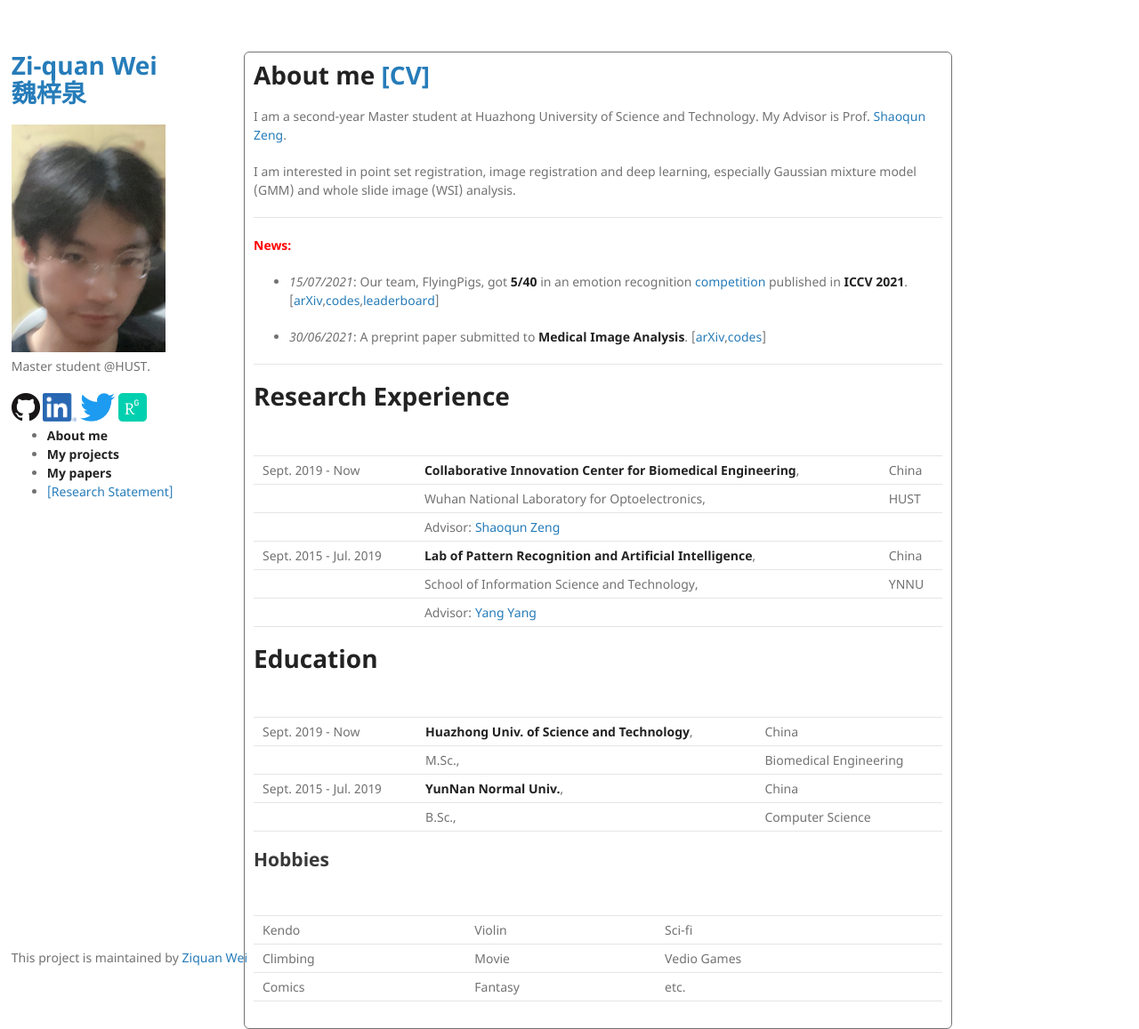
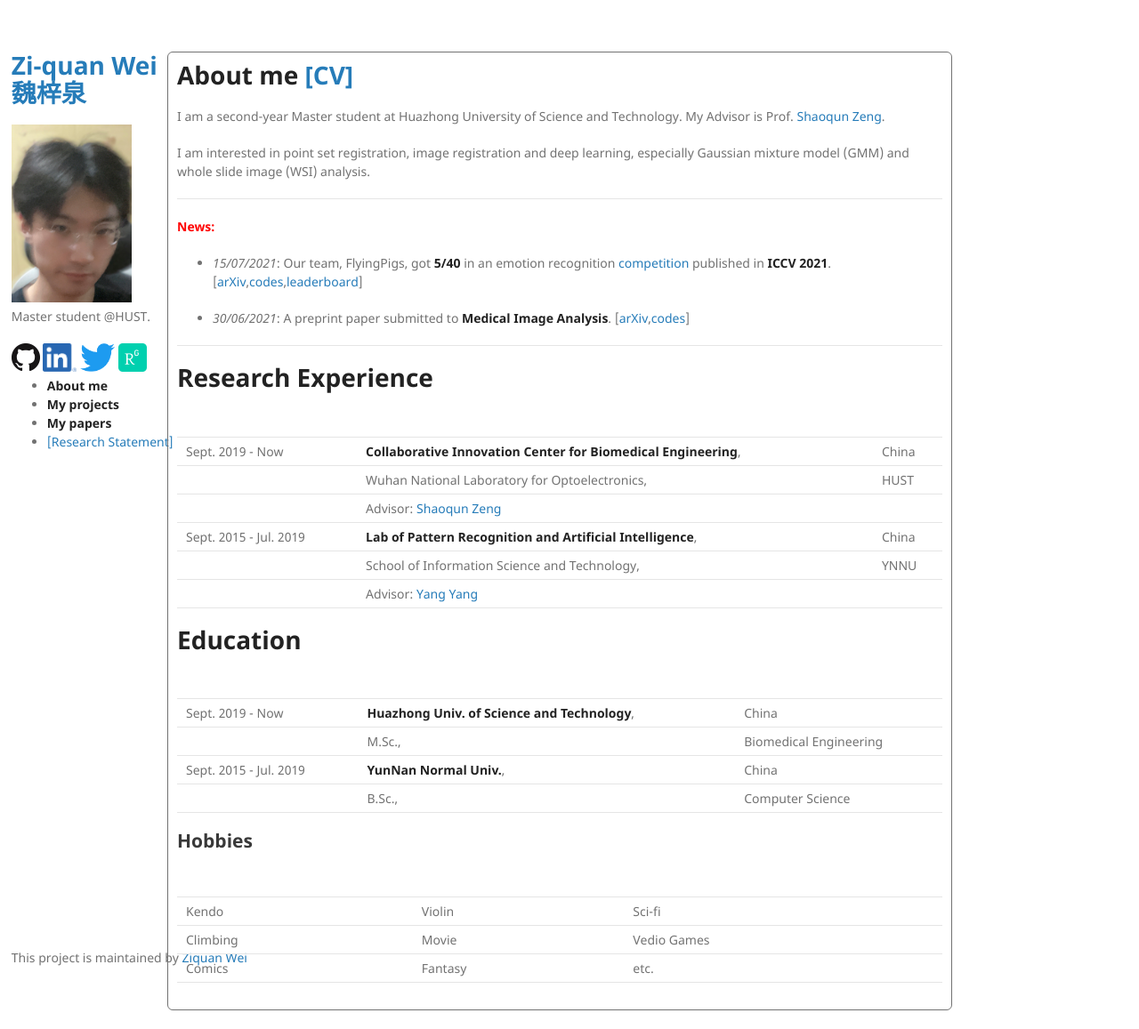
Before and after one commit to Chrisa142857/Chrisa142857.github.io, a Jekyll site: the page built from index.md, in a window 1280 px wide and 1157 px high. Shown: the whole window at 89% size. Built offline with Jekyll 4.4.1, drawn with Linux system fonts in a browser that asks for light colours; our own code applies the rules of GitHub Pages for plain Markdown files.

Commit message:
Update custom.css

```diff
--- a/assets/css/custom.css
+++ b/assets/css/custom.css
@@ -1,14 +1,19 @@
 section {
-  width: 90%;
+  width: 100%;
 }
 header {
-  right: 72%;
-  width: 27%;
+  left: 1%;
+/*   width: 16%; */
   z-index: -1;
 }
+header ul {
+  top: 34%;
+  right: 25%;
+  float: left
+}
 footer {
-  right: 72%;
-  width: 27%;
+  left: 1%;
+/*   width: 200; */
   z-index: -1;
 }
 
```
